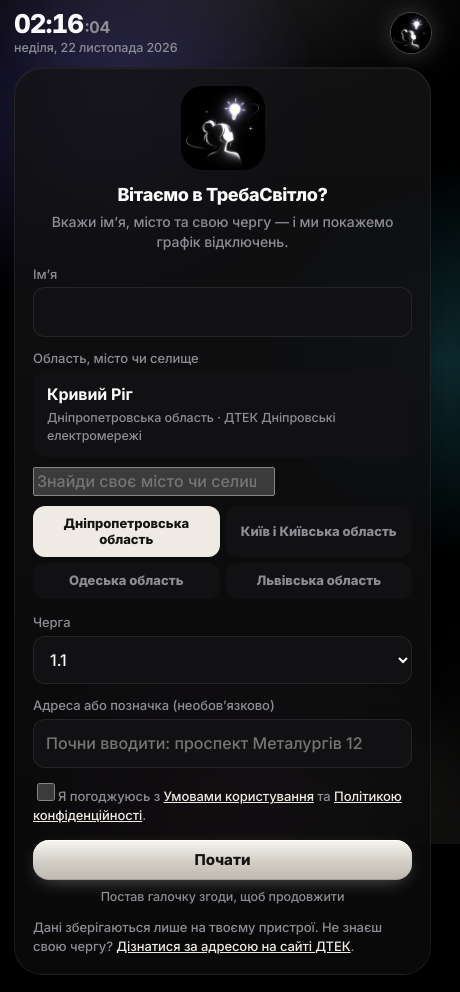
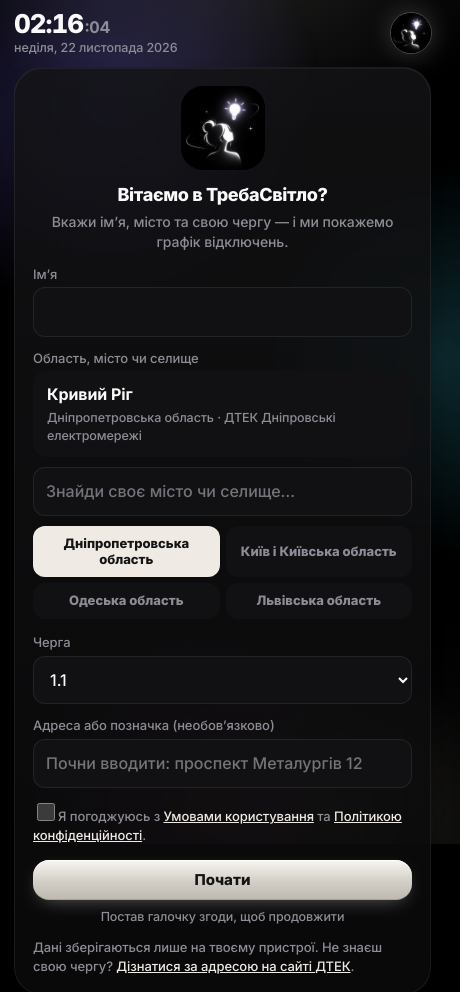
Before and after one commit to solanace0/Veronichka, an Electron app: page index.html in a window 460 px wide. Shown: the top 992 px of the page. Drawn offline with Linux system fonts and the light colour scheme.

Commit message:
Add files via upload

```diff
--- a/index.html
+++ b/index.html
@@ -530,6 +530,10 @@ body.nonav .gm-fab{display:none}
 .cp{margin-bottom:14px}
 .cpcur{padding:12px 14px;border-radius:14px;background:var(--bg2);margin-bottom:10px}
 .cpcur b{display:block;font-size:16px}.cpcur small{display:block;color:var(--mu);font-size:12.5px;margin-top:2px}
+.cpi{display:block;width:100%;box-sizing:border-box;padding:12px;border-radius:12px;border:1px solid var(--bd);background:var(--bg2);color:var(--tx);font:inherit;font-size:16px;outline:none;-webkit-appearance:none;appearance:none;margin:0;transition:border-color .18s,box-shadow .18s}
+.cpi::placeholder{color:var(--mu);opacity:.8}
+.cpi:focus{border-color:var(--ac)}
+.cpi::-webkit-search-decoration,.cpi::-webkit-search-cancel-button,.cpi::-webkit-search-results-button,.cpi::-webkit-search-results-decoration{-webkit-appearance:none;appearance:none}
 .cpn{margin-top:8px;font-size:12.5px;line-height:1.4;color:var(--mu)}
 .cpw{margin-top:8px;padding:8px 10px;border-radius:10px;background:var(--wb);color:var(--wx);font-size:12.5px;font-weight:700;line-height:1.35}
 .cpres{display:grid;gap:6px;margin-top:8px}.cpres:empty{display:none}
```
